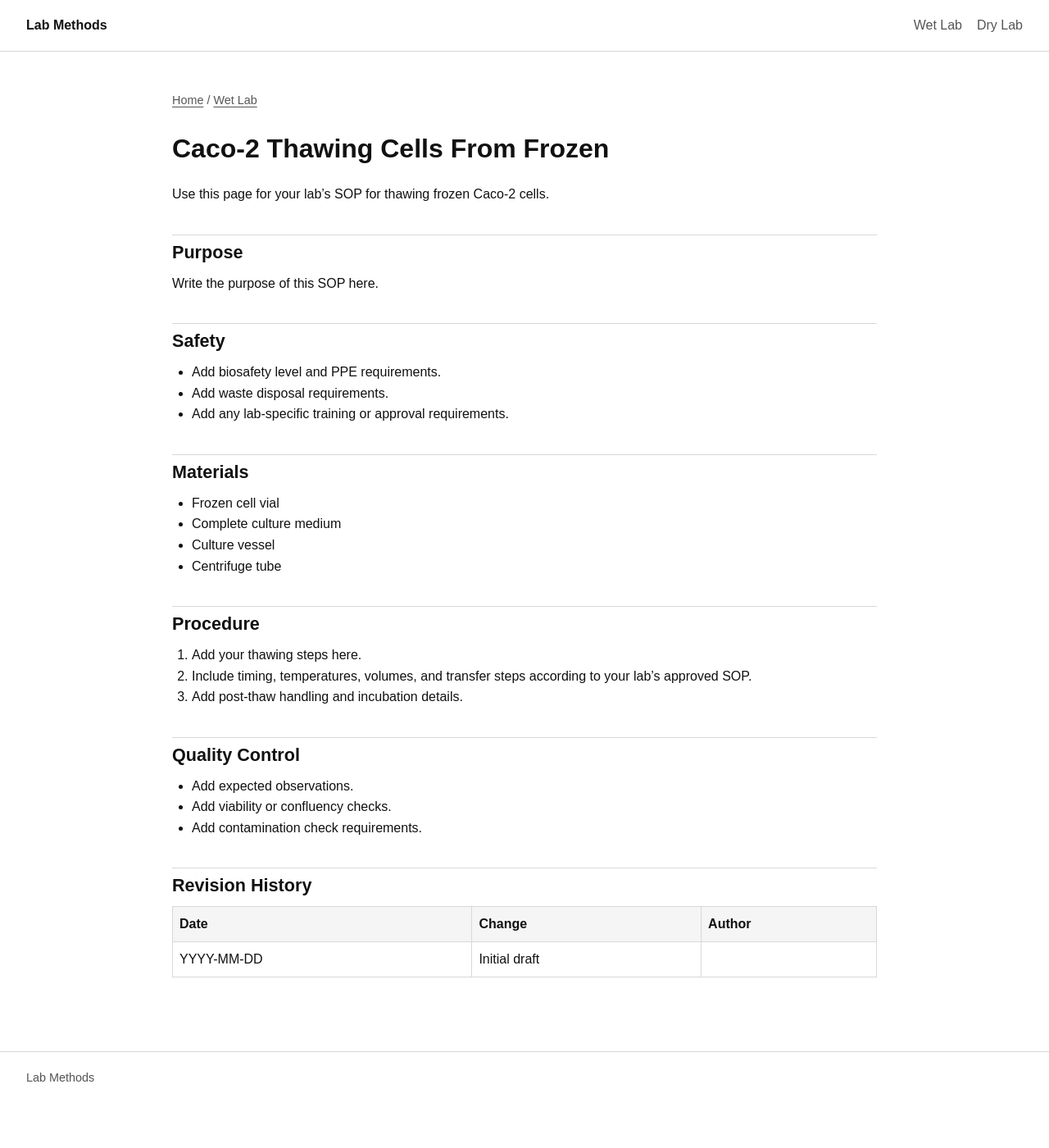
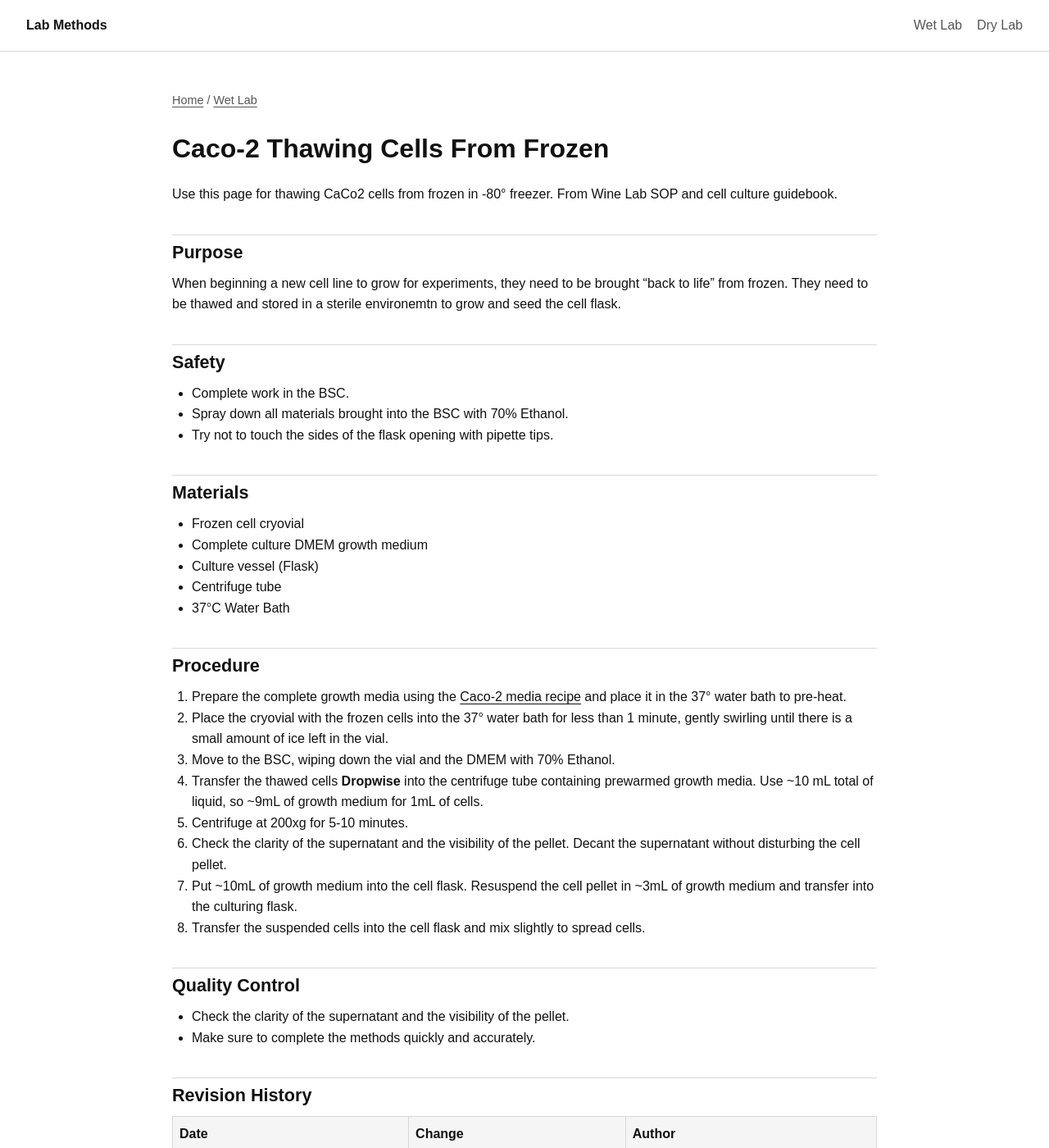
Before and after one commit to JosephKatz04/ResearchMethods, a Jekyll site: the page built from _methods/wet-lab/caco2-thawing-cells.md, in a window 1280 px wide and 1400 px high. Shown: the whole window at 82% size. Built offline with Jekyll 4.4.1, drawn with Linux system fonts in a browser that asks for light colours; some of the changed text lies outside the part shown.

Commit message:
cell media and thawing draft

```diff
--- a/_methods/wet-lab/caco2-thawing-cells.md
+++ b/_methods/wet-lab/caco2-thawing-cells.md
@@ -6,39 +6,44 @@ summary: Starter SOP page for thawing frozen Caco-2 cells.
 
 # Caco-2 Thawing Cells From Frozen
 
-Use this page for your lab's SOP for thawing frozen Caco-2 cells.
+Use this page for thawing CaCo2 cells from frozen in -80° freezer. From Wine Lab SOP and cell culture guidebook.
 
 ## Purpose
 
-Write the purpose of this SOP here.
+When beginning a new cell line to grow for experiments, they need to be brought "back to life" from frozen. They need to be thawed and stored in a sterile environemtn to grow and seed the cell flask.
 
 ## Safety
 
-- Add biosafety level and PPE requirements.
-- Add waste disposal requirements.
-- Add any lab-specific training or approval requirements.
+- Complete work in the BSC.
+- Spray down all materials brought into the BSC with 70% Ethanol.
+- Try not to touch the sides of the flask opening with pipette tips.
 
 ## Materials
 
-- Frozen cell vial
-- Complete culture medium
-- Culture vessel
+- Frozen cell cryovial
+- Complete culture DMEM growth medium
+- Culture vessel (Flask)
 - Centrifuge tube
+- 37°C Water Bath
 
 ## Procedure
 
-1. Add your thawing steps here.
-2. Include timing, temperatures, volumes, and transfer steps according to your lab's approved SOP.
-3. Add post-thaw handling and incubation details.
+1. Prepare the complete growth media using the [Caco-2 media recipe]({{ "/wet-lab/caco2-media-recipe/" | relative_url }}) and place it in the 37° water bath to pre-heat.
+2. Place the cryovial with the frozen cells into the 37° water bath for less than 1 minute, gently swirling until there is a small amount of ice left in the vial.
+3. Move to the BSC, wiping down the vial and the DMEM with 70% Ethanol.
+4. Transfer the thawed cells **Dropwise** into the centrifuge tube containing prewarmed growth media. Use ~10 mL total of liquid, so ~9mL of growth medium for 1mL of cells.
+5. Centrifuge at 200xg for 5-10 minutes.
+6. Check the clarity of the supernatant and the visibility of the pellet. Decant the supernatant without disturbing the cell pellet.
+7. Put ~10mL of growth medium into the cell flask. Resuspend the cell pellet in ~3mL of growth medium and transfer into the culturing flask.
+8. Transfer the suspended cells into the cell flask and mix slightly to spread cells.
 
 ## Quality Control
 
-- Add expected observations.
-- Add viability or confluency checks.
-- Add contamination check requirements.
+- Check the clarity of the supernatant and the visibility of the pellet.
+- Make sure to complete the methods quickly and accurately.
 
 ## Revision History
 
 | Date | Change | Author |
 | --- | --- | --- |
-| YYYY-MM-DD | Initial draft |  |
+| 2026-06-30 | Initial draft | Joseph Katz |
```
Also changed, not shown: _methods/wet-lab/caco2-media-recipe.md (+10 -7 lines).
